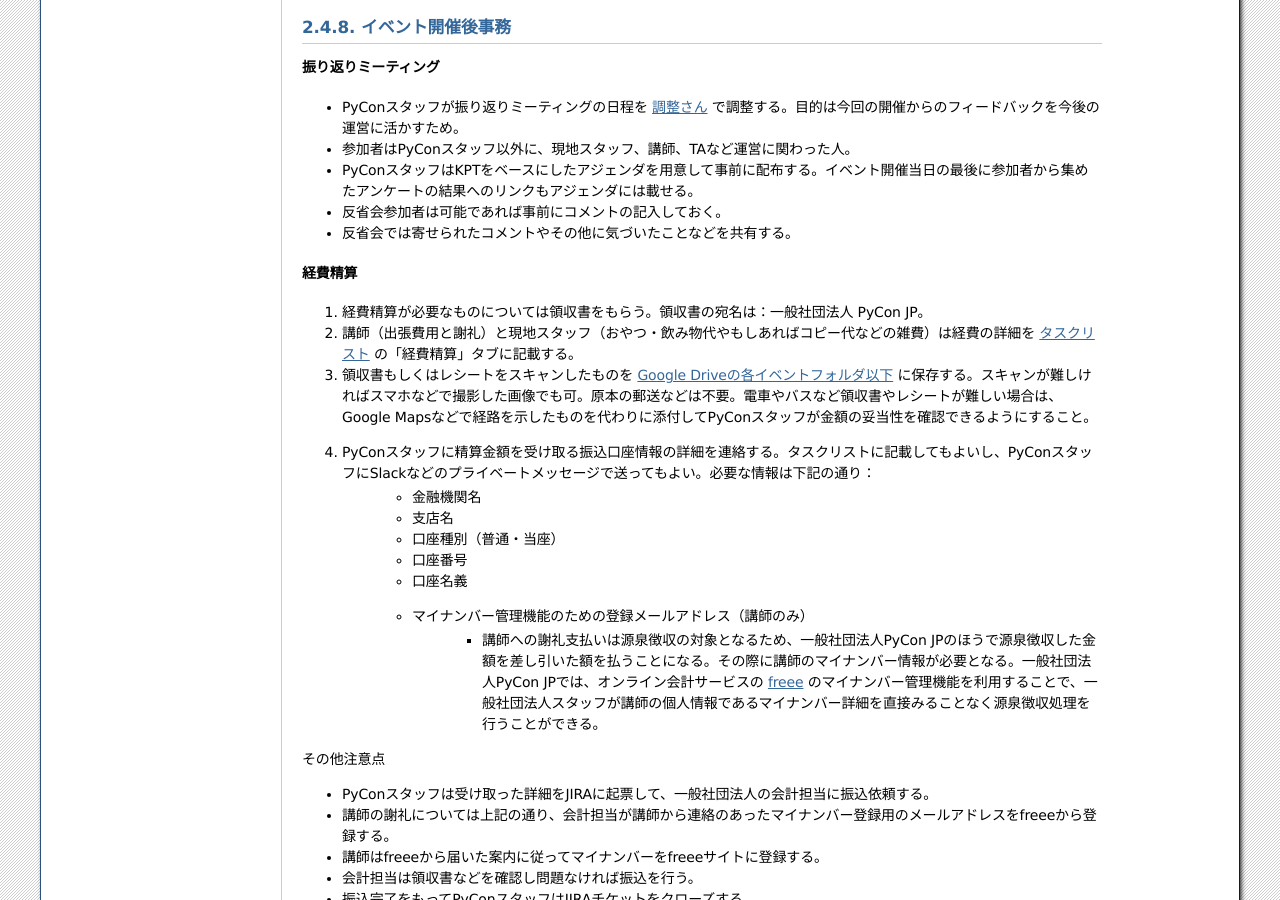
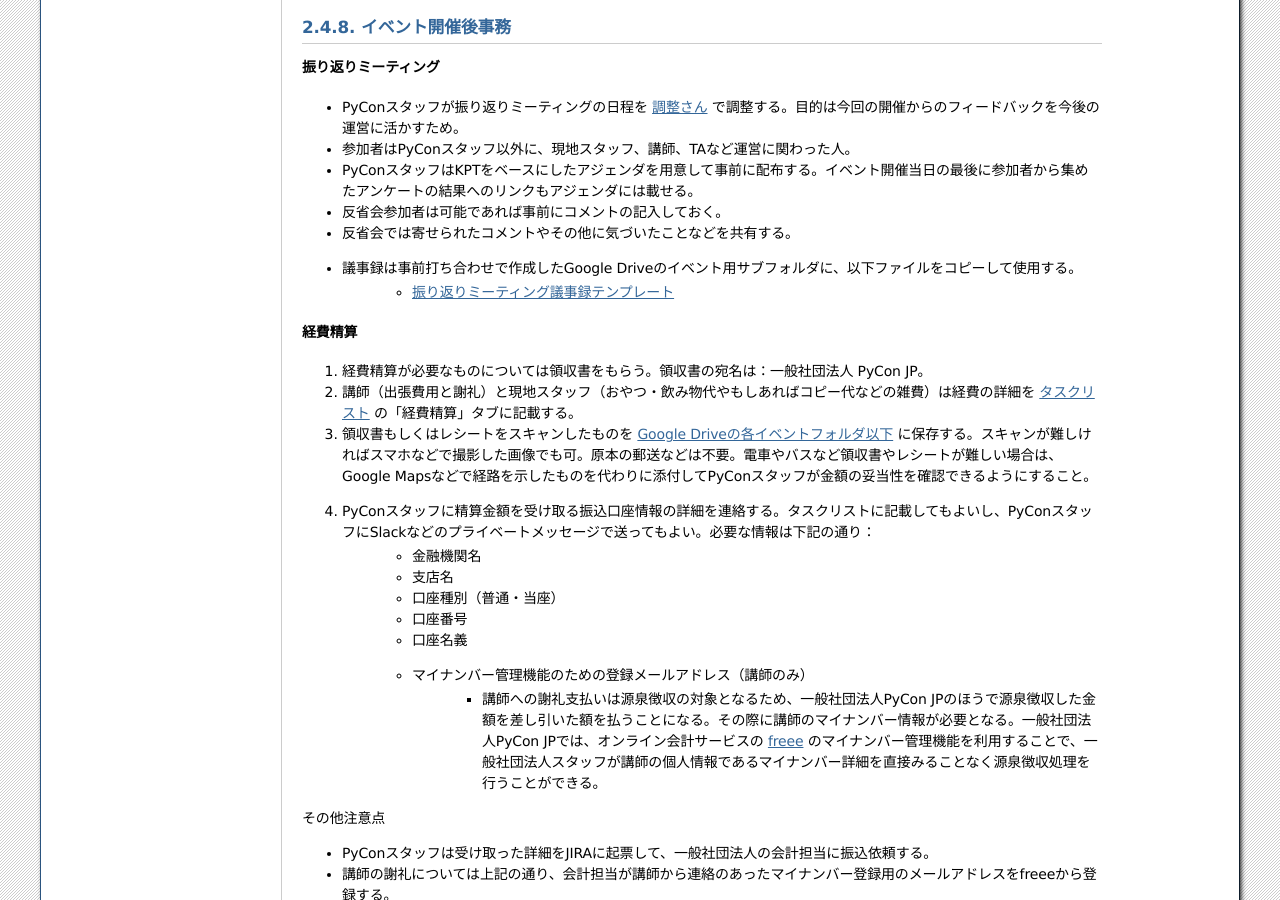
Before and after one commit to pyconjp/pycamp.pycon.jp, a Sphinx documentation site: the page built from source/organize/1_manual.rst, in a window 1280 px wide and 900 px high, scrolled down 3364 px. Built offline with Sphinx 7.4.7, drawn with Linux system fonts in a browser that asks for light colours.

Commit message:
ISSHA-607 振り返りミーティングの議事録テンプレートのリンクを追加

```diff
--- a/ChangeLog.txt
+++ b/ChangeLog.txt
@@ -12,6 +12,10 @@ Not released
 * #26 Pythonのデータ型（基本編）巨大な整数演算もできることを追記
 * #25 「スクレイピングの対象にするページの例」を載せる
 
+2017-05-08
+----------
+* ISSHA-607 振り返りミーティングの議事録テンプレートのリンクを追加
+
 2016-10-03
 ----------
 * #73 章、節の番号の深さを指定
--- a/source/organize/1_manual.rst
+++ b/source/organize/1_manual.rst
@@ -163,6 +163,8 @@ TA申込者
 * PyConスタッフはKPTをベースにしたアジェンダを用意して事前に配布する。イベント開催当日の最後に参加者から集めたアンケートの結果へのリンクもアジェンダには載せる。
 * 反省会参加者は可能であれば事前にコメントの記入しておく。
 * 反省会では寄せられたコメントやその他に気づいたことなどを共有する。
+* 議事録は事前打ち合わせで作成したGoogle Driveのイベント用サブフォルダに、以下ファイルをコピーして使用する。
+    * `振り返りミーティング議事録テンプレート <https://docs.google.com/document/d/1HyGt-PUj2m48_-mlZt97Qp3peisLEMFWq5gCPN860aQ/edit>`_
 
 経費精算
 ^^^^^^^^
```
